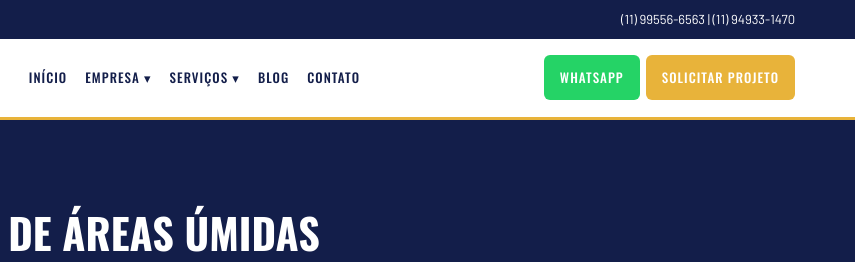
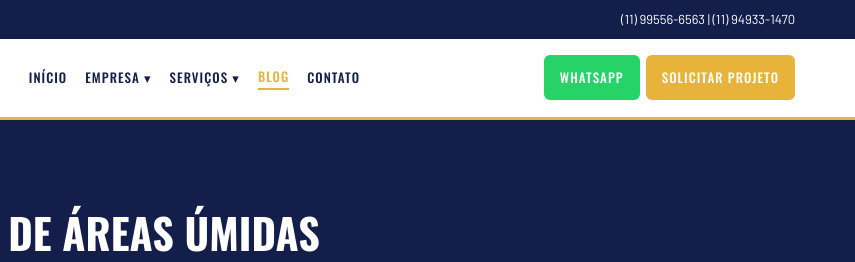
Before and after one commit to masites-bot/ralife01-st, a plain HTML site: page Artigo-18-Areas-Umidas.html in a window 1280 px wide. Shown: the top 262 px of the page, 425-1280 px from the left. Drawn offline with nearby package versions, Linux system fonts and the light colour scheme.

Commit message:
Destaca Blog como seção ativa no artigo de áreas úmidas

```diff
--- a/Artigo-18-Areas-Umidas.html
+++ b/Artigo-18-Areas-Umidas.html
@@ -276,7 +276,7 @@ header.main .btn-gold{background:#E8B33A;color:#fff}
 </div></div>
 <div class="drop"><a aria-haspopup="true" href="#" onclick="return false">Serviços ▾</a><div class="drop-menu drop-menu-wide">
 <a href="projetos-impermeabilizacao-lajes-de-cobertura.html">Lajes de Cobertura</a><a href="projetos-impermeabilizacao-paredes-de-contencao.html">Paredes de Contenção</a><a href="projetos-impermeabilizacao-piscinas.html">Piscinas</a><a href="projetos-impermeabilizacao-reservatorios.html">Caixas d’água e Reservatórios</a><a href="projetos-impermeabilizacao-fundacao.html">Fundação e Alicerces</a><a href="projetos-impermeabilizacao-jardins.html">Jardins Suspensos</a></div></div>
-<a href="blog.html">Blog</a><a href="index.html#/contato">Contato</a>
+<a class="active" aria-current="page" href="blog.html">Blog</a><a href="index.html#/contato">Contato</a>
 </nav><span><a class="btn btn-green" href="https://wa.me/5511995566563">WhatsApp</a> <a class="btn btn-gold" href="index.html#/contato">Solicitar Projeto</a></span></div></header><section class="hero"><div class="wrap"><p class="eyebrow">Blog | Ralif Engenharia</p><h1>Impermeabilização de Áreas Úmidas</h1><p class="crumb"><a href="index.html#/">Início</a> / <a href="blog.html">Blog</a> / Impermeabilização de Áreas Úmidas</p><p>Ralif Engenharia | 22/09/2024 | Tempo de leitura: 9 minutos</p></div></section><main class="wrap layout"><article class="article"><p>Áreas úmidas incluem lavanderias, cozinhas, sanitários, vestiários e espaços sujeitos a limpeza frequente. A intensidade de exposição e o uso definem a extensão e os detalhes da proteção.</p>
 <h2>Principais riscos e falhas</h2><p>A água pode atravessar juntas, encontros de piso e parede, passagens de tubulação e pontos de drenagem. Falhas podem comprometer ambientes adjacentes e gerar danos ocultos sob revestimentos.</p>
 <h2>O que deve ser considerado no projeto</h2><p>O projeto identifica as áreas de risco, define caimentos, ralos, rodapés, juntas e passagens e compatibiliza a proteção com instalações e acabamento. A execução precisa respeitar preparação, aplicação, cura e proteção do sistema.</p>
```
